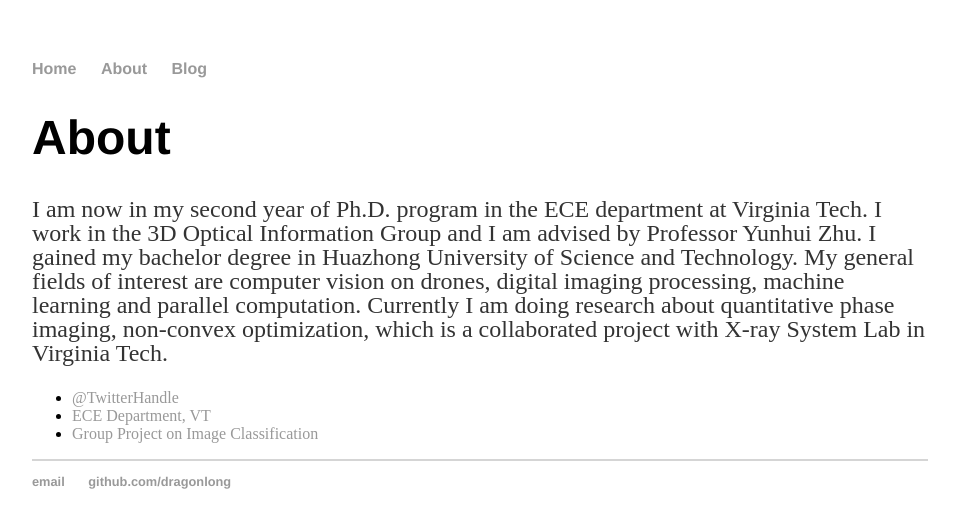
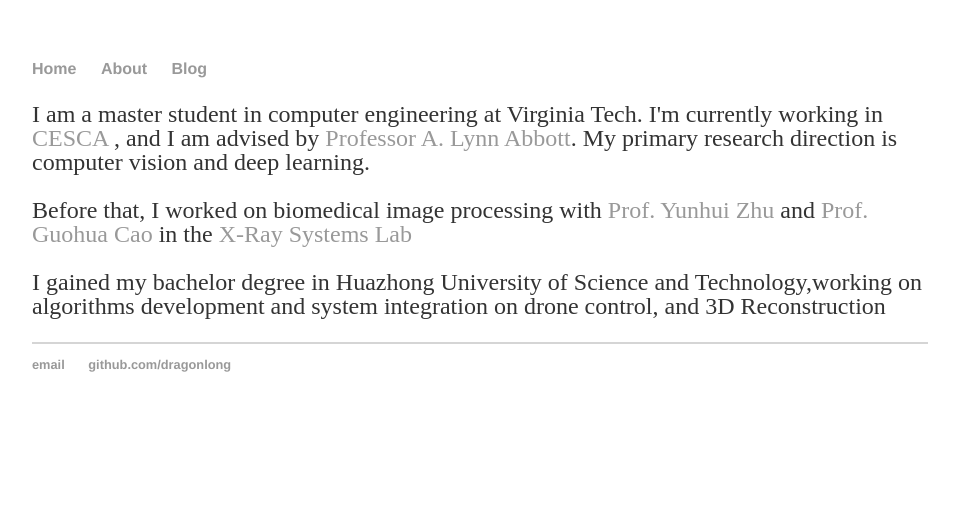
Before and after one commit to dragonlong/dragonlong.github.io, a Jekyll site: the page built from about/index.html, in a window 1280 px wide. Shown: the top 528 px of the page, without its empty margins (160-1119 px from the left). Built offline with Jekyll 4.4.1, drawn with Linux system fonts in a browser that asks for light colours.

Commit message:
change aboout

```diff
--- a/about/index.html
+++ b/about/index.html
@@ -4,16 +4,16 @@
 ---
 
 		<div class="about">
-			<h1>About</h1>
-			<p>I am now in my second year of Ph.D. program in the ECE department at Virginia Tech. I work in the
-				3D Optical Information Group and I am advised by Professor Yunhui Zhu.
-				I gained my bachelor degree in Huazhong University of Science and Technology. My general fields of
-				interest are computer vision on drones, digital imaging processing, machine learning and parallel computation.
-				Currently I am doing research about quantitative phase imaging, non-convex optimization,
-				which is a collaborated project with X-ray System Lab in Virginia Tech.</p>
-			<ul class="contacts">
-				<li><a href="#">@TwitterHandle</a></li>
-				<li><a href="https://ece.vt.edu/">ECE Department, VT</a></li>
-				<li><a href="https://sites.google.com/vt.edu/cvgroup">Group Project on Image Classification</a></li>
-				</ul>
+			<p>I am a master student in computer engineering at Virginia Tech. I'm currently working
+				in <a href="http://www.cesca.centers.vt.edu/index.html"> CESCA </a>, and I am advised by <a href="http://www.cesca.centers.vt.edu/CESCAPeople/Abbott.html"> Professor A. Lynn Abbott</a>.
+		    My primary research direction is computer vision and deep learning.</p>
+
+				<p>
+				Before that, I worked on biomedical image processing with <a href="https://ece.vt.edu/people/profile/yzhu"> Prof. Yunhui Zhu </a> and
+				<a href="https://www.sbes.vt.edu/people/bio.php?person=Guohua-Cao"> Prof. Guohua Cao </a>in the <a href="https://www.sbes.vt.edu/cao/">X-Ray Systems Lab </a>
+			  </p>
+				<p>
+				I gained my bachelor degree in Huazhong University of Science and Technology,working on algorithms development and system
+			  integration on drone control, and 3D Reconstruction </p>
+
 		</div>
```
